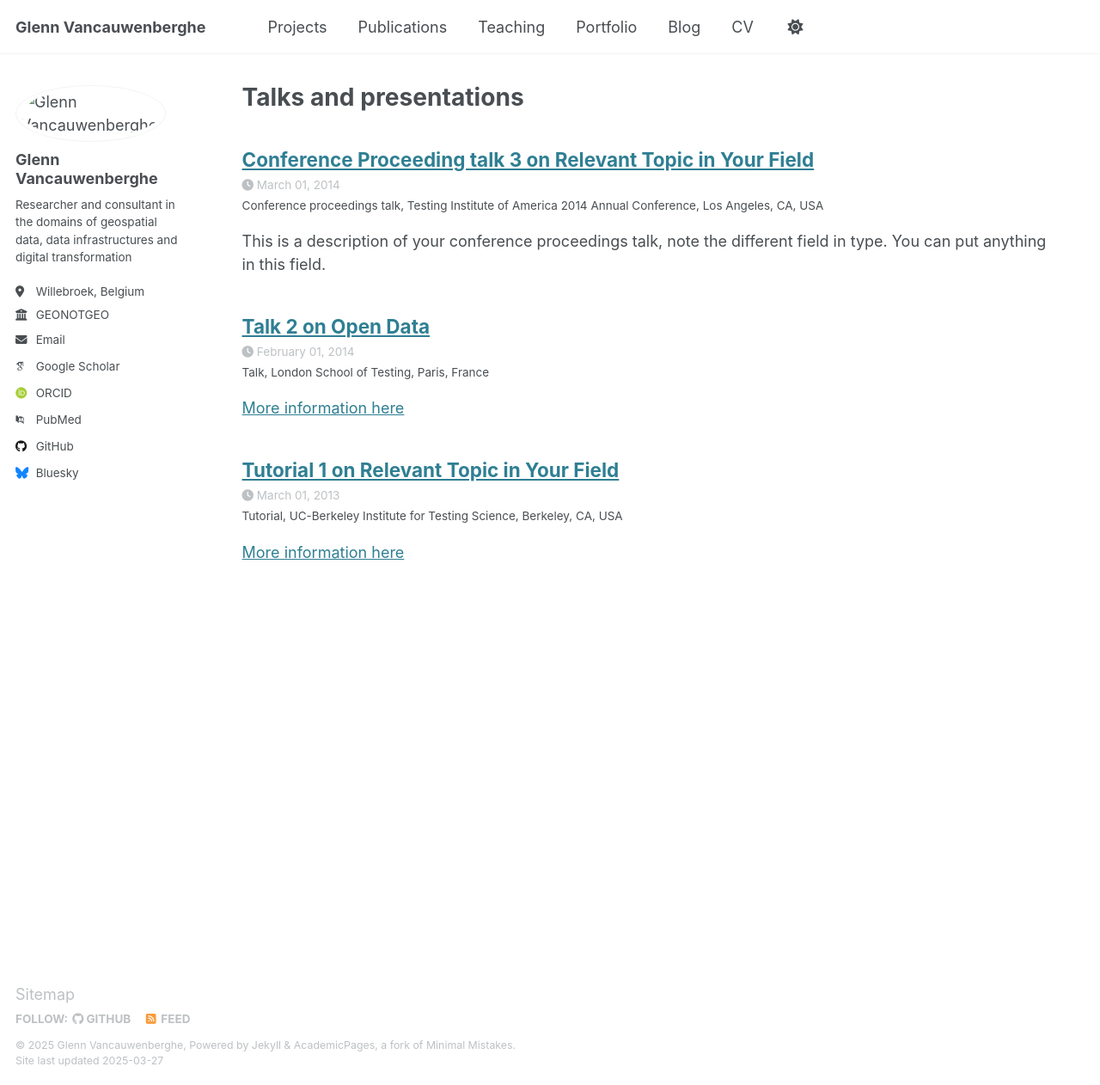
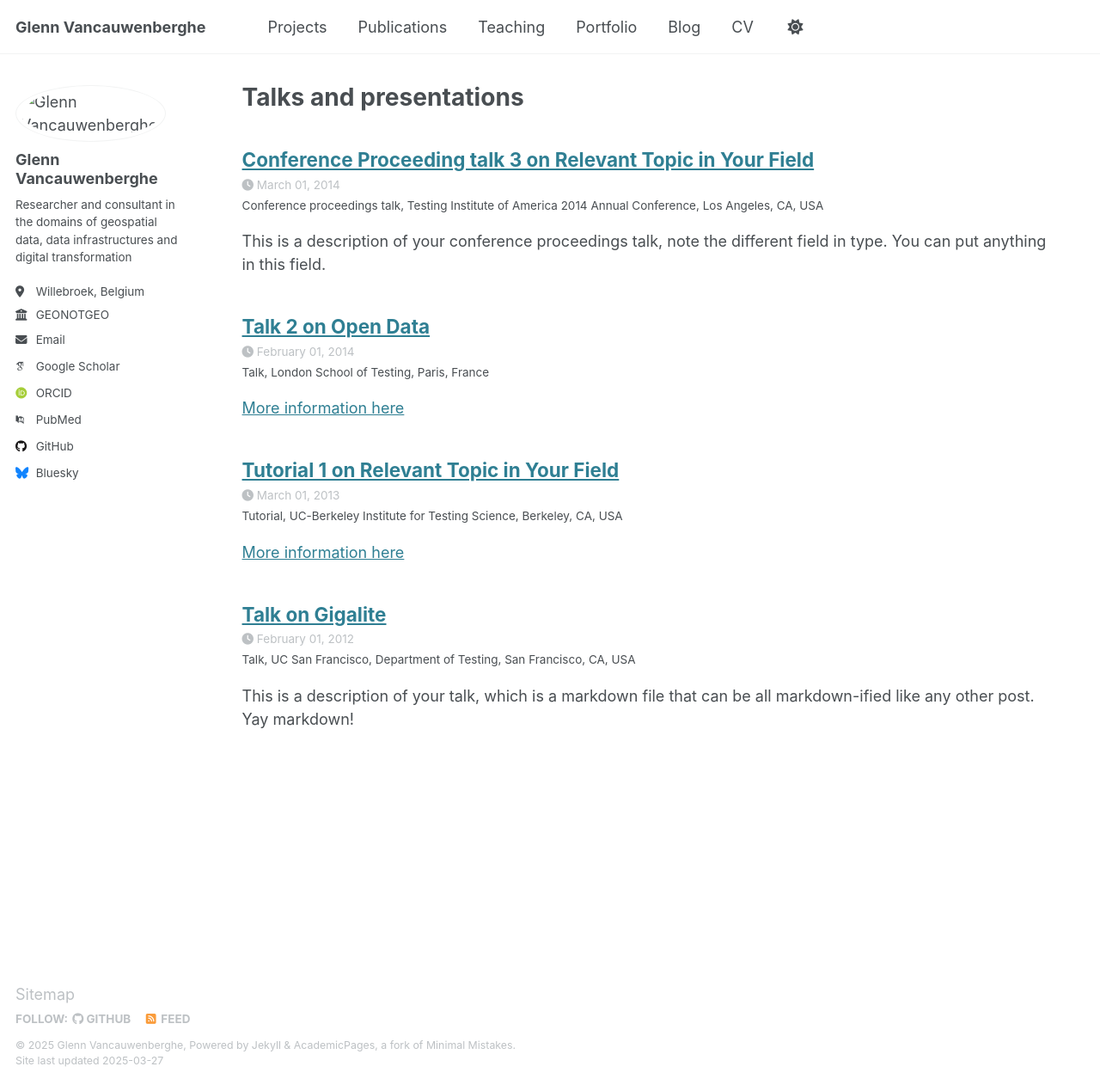
Before and after one commit to GVancauwenberghe/gvancauwenberghe.github.io, a Jekyll site: the page built from _pages/talks.html, in a window 1280 px wide and 1262 px high. Shown: the whole window at 86% size. Built offline with Jekyll 4.4.1, drawn with Linux system fonts in a browser that asks for light colours; some web fonts are replaced; a file with an impossible date is left out.

Commit message:
Update 2012-03-01-talk-1.md

```diff
--- a/_talks/2012-03-01-talk-1.md
+++ b/_talks/2012-03-01-talk-1.md
@@ -1,10 +1,10 @@
 ---
-title: "Talk 1 on Relevant Topic in Your Field"
+title: "Talk on Gigalite"
 collection: talks
 type: "Talk"
 permalink: /talks/2012-03-01-talk-1
 venue: "UC San Francisco, Department of Testing"
-date: 2012-2013
+date: 2012-02-01
 location: "San Francisco, CA, USA"
 ---
 
```
